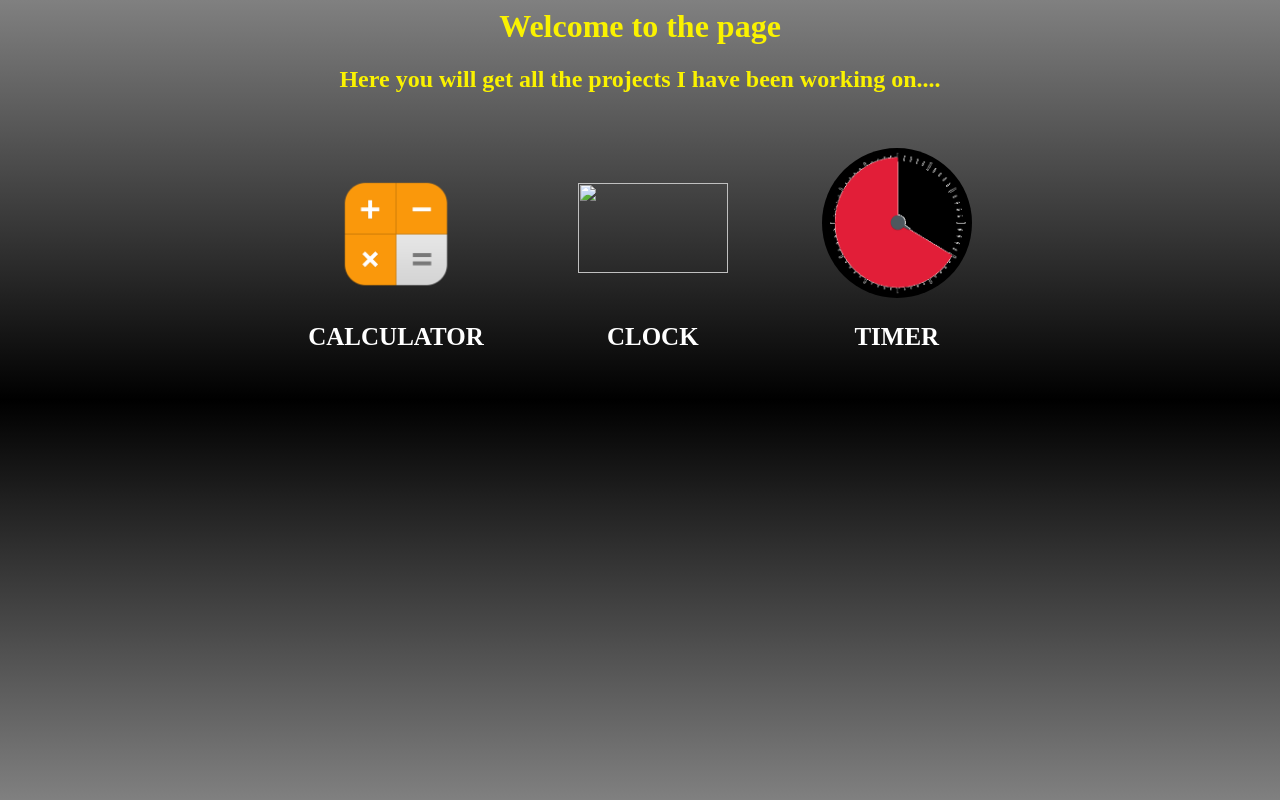
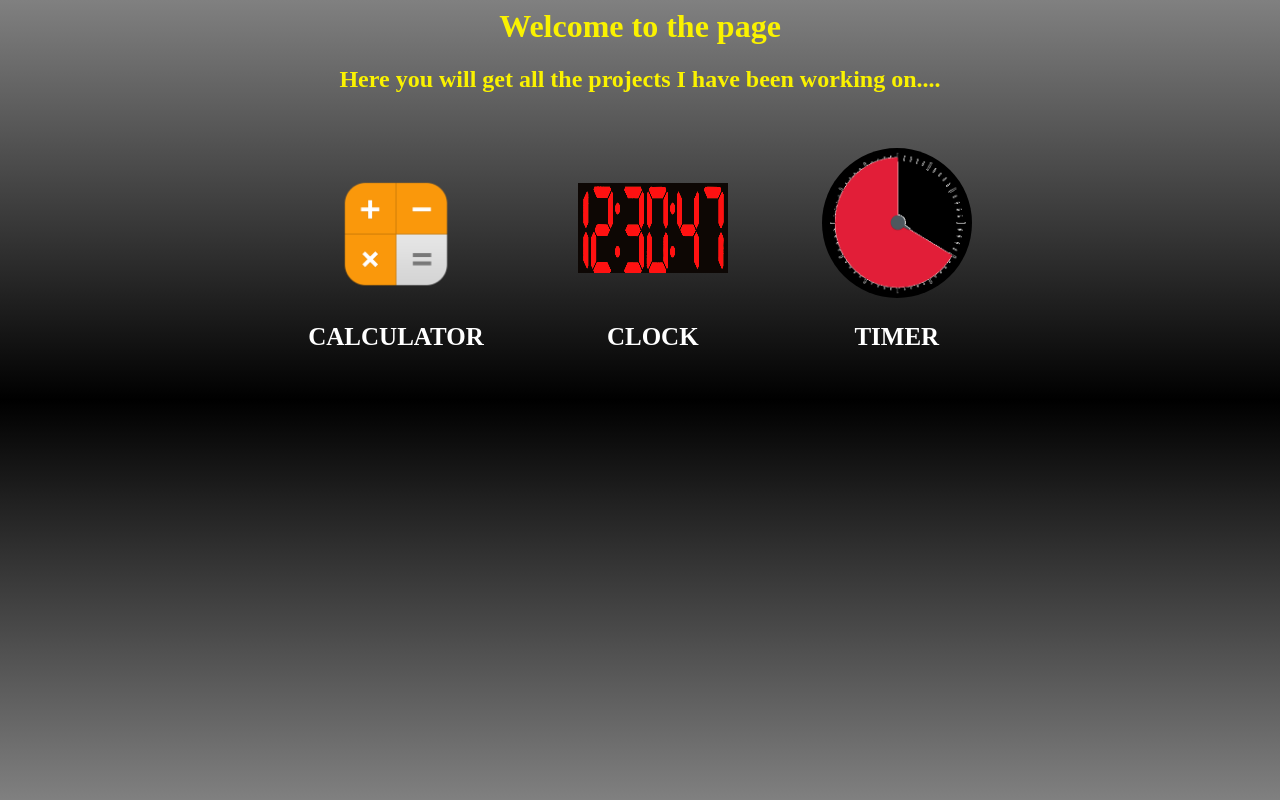
Before and after one commit to prabhu-gaurav/Home, a plain HTML site: page index.html in a window 1280 px wide. Drawn offline with Linux system fonts and the light colour scheme.

Commit message:
Update index.html

```diff
--- a/index.html
+++ b/index.html
@@ -8,7 +8,7 @@
     <h2>Here you will get all the projects I have been working on....</h2>
     <a href="https://prabhu-gaurav.github.io/calculator" target="_blank"><img class="calc" src="./icons/calc.png"/><p>CALCULATOR</p></a>
     <!--a href="https://prabhu-gaurav.github.io/stopwatch" target="_blank"><img class="stp" src="./icons/stp.png"/><p>STOPWATCH</p></a><br-->
-    <a href="https://prabhu-gaurav.github.io/digiclock" target="_blank"><img class="clck" src="./icons/clck.jpg"/><p>CLOCK</p></a>
+    <a href="https://prabhu-gaurav.github.io/digiclock" target="_blank"><img class="clck" src="./icons/clk.png"/><p>CLOCK</p></a>
     <a href="https://prabhu-gaurav.github.io/timer" target="_blank"><img class="tim" src="./icons/tim.png"/><p>TIMER</p></a><br>
 </body>
 </html>
```
